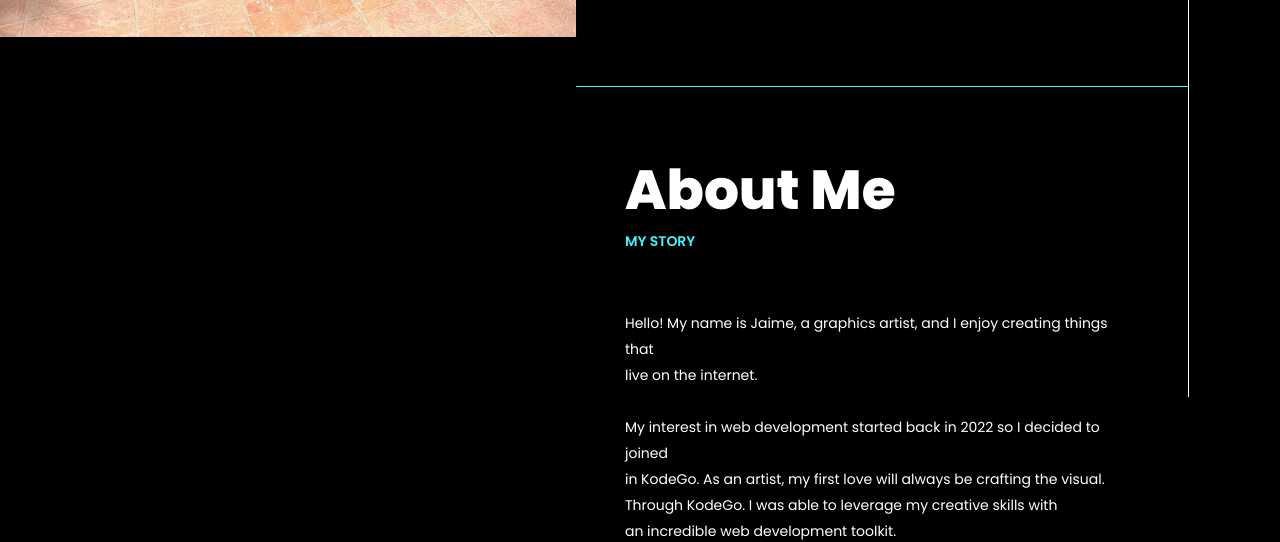
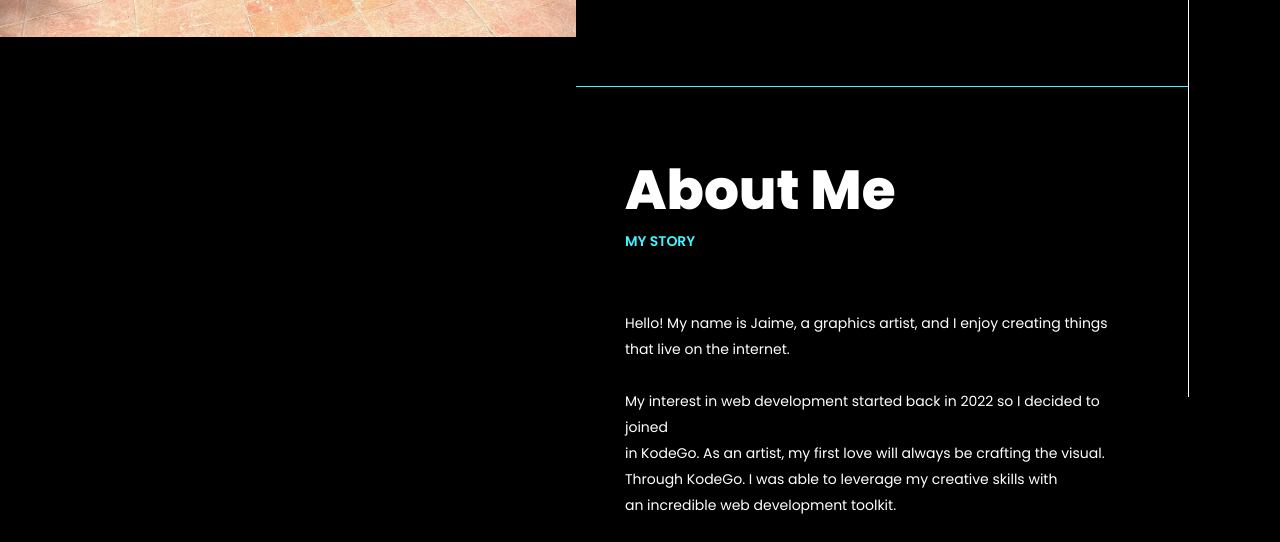
Before and after one commit to Jaime40/my-cv, a plain HTML site: page index.html in a window 1280 px wide. Shown: the part 763-1305 px from the top of the page. Drawn offline with Linux system fonts and the light colour scheme; files whose address does not match are found by name; a web font is replaced by a local one.

Commit message:
Update index.html

```diff
--- a/index.html
+++ b/index.html
@@ -227,7 +227,7 @@
           <div class="cols">
             <div class="col col-full">
               <div class="single-post-text">
-                <p>Hello! My name is Jaime, a graphics artist, and I enjoy creating things that <br> live on the
+                <p>Hello! My name is Jaime, a graphics artist, and I enjoy creating things that live on the
                   internet. <br><br>
 
                   My interest in web development started back in 2022 so I decided to joined <br> in KodeGo. As an
```
